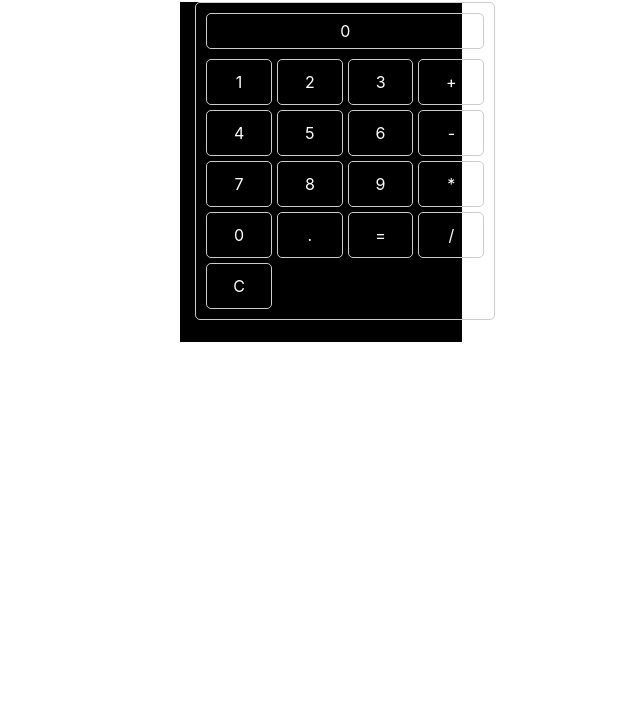
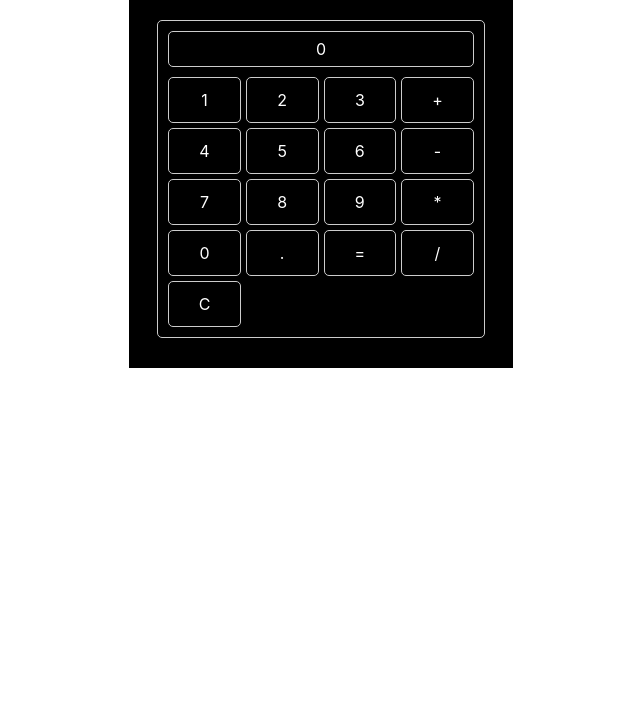
Before and after one commit to vasanthb49/Calculator, a plain HTML site: page index.html in a window 1280 px wide. Shown: the part 86-800 px from the top of the page, without its empty margins (319-959 px from the left). Drawn offline with nearby package versions, Linux system fonts and the light colour scheme.

Commit message:
Update style.css

```diff
--- a/style.css
+++ b/style.css
@@ -1,24 +1,28 @@
-
 .calculator {
     margin: 20px auto;
-        width: 300px;
+    width: 90%; /* Adjusted width for responsiveness */
+    max-width: 400px; /* Set a maximum width to prevent it from becoming too wide on large screens */
     padding: 10px;
     border: 1px solid #ccc;
     border-radius: 5px;
     text-align: center;
     color: white;
+    box-sizing: border-box; /* Include padding and border in the width calculation */
 }
+
 .result {
     margin-bottom: 10px;
     padding: 5px;
     border: 1px solid #ccc;
     border-radius: 5px;
 }
+
 .buttons {
     display: grid;
-        grid-template-columns: repeat(4, 1fr);
+    grid-template-columns: repeat(auto-fill, minmax(70px, 1fr)); /* Responsive grid columns */
     grid-gap: 5px;
 }
+
 .button {
     padding: 10px;
     border: 1px solid #ccc;
@@ -29,6 +33,8 @@
 
 .container {
     background-color: black;
-        height: 340px;
-        width: 22%;
+    height: 10%;
+    width: 30%;
+    padding: 10px; /* Added padding to container for better spacing */
+    box-sizing: border-box; /* Include padding in the height calculation */
 }
```
Lines whose indentation alone changed are shown as unchanged.
